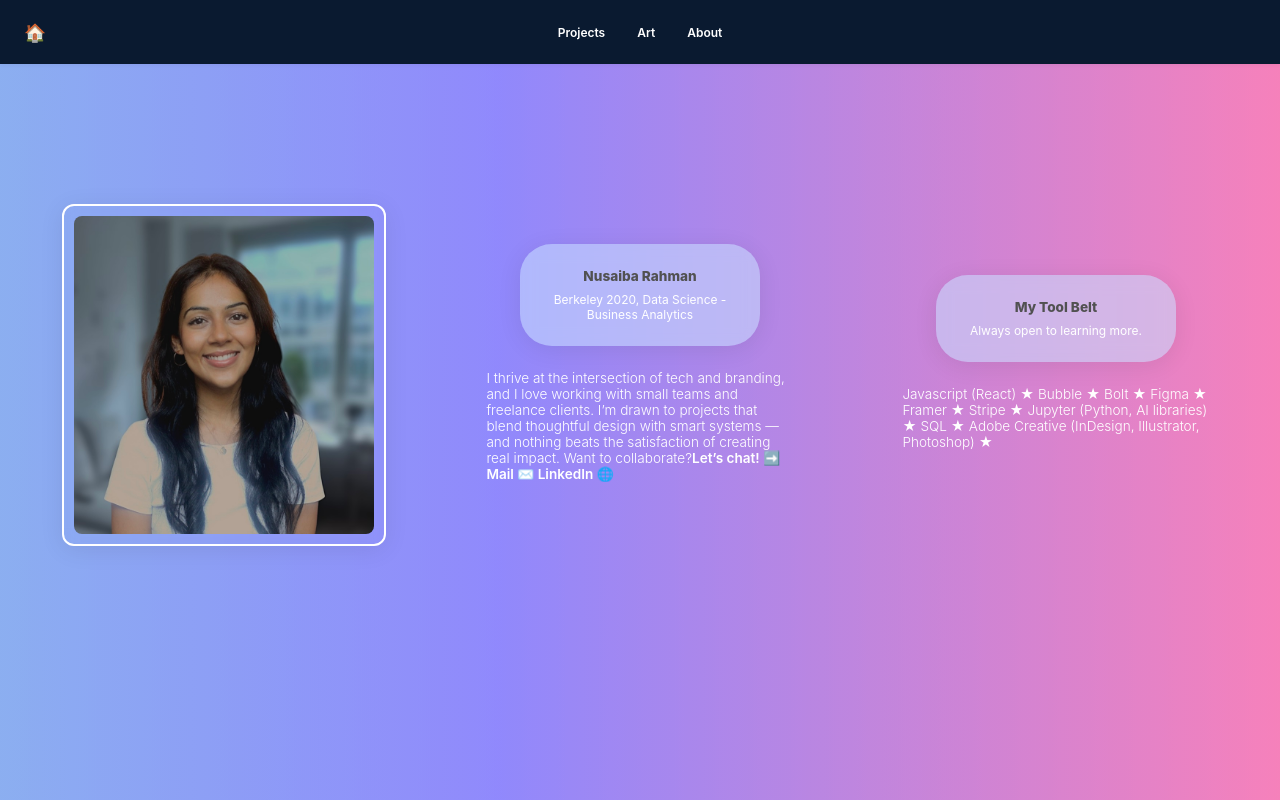
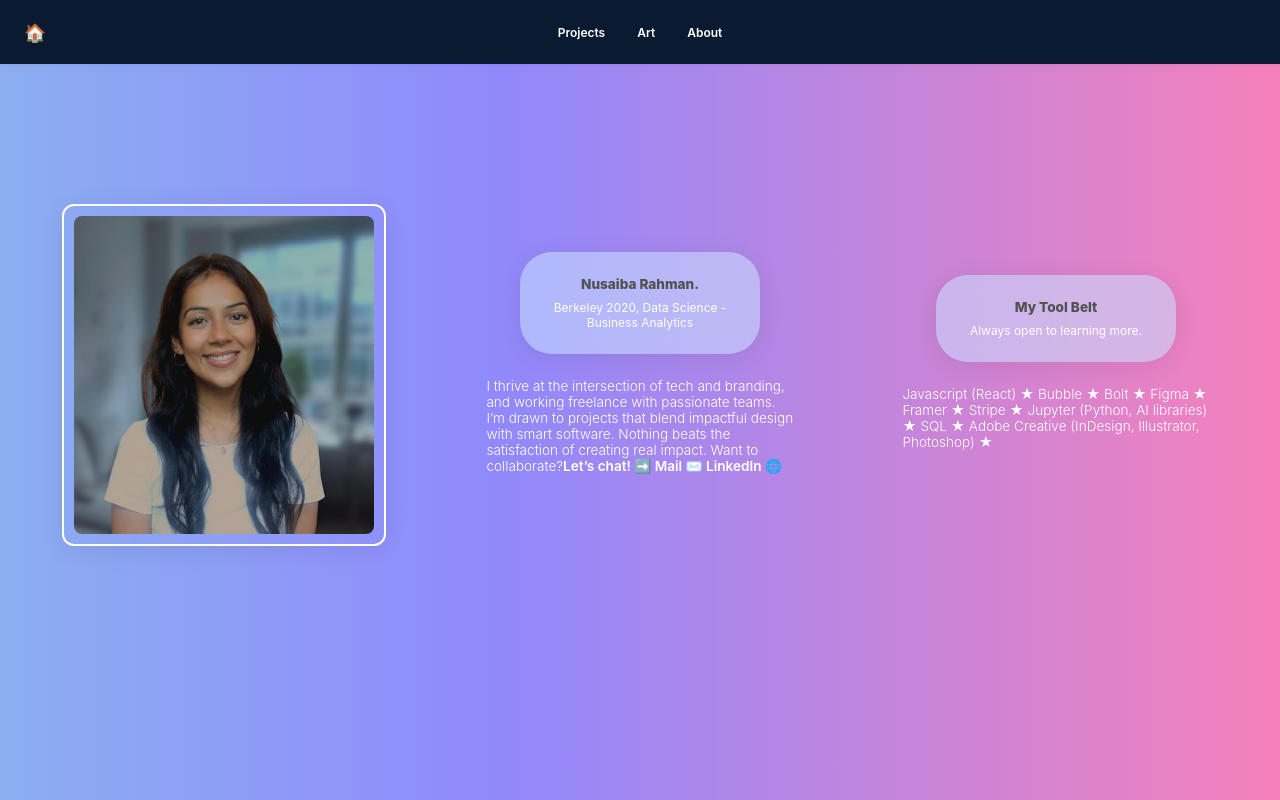
Before and after one commit to nusaibatron/design-portfolio, a Next.js app: page /about in a window 1280 px wide. Built offline with nearby package versions, Linux system fonts and the light colour scheme.

Commit message:
name mobile

```diff
--- a/app/about/page.jsx
+++ b/app/about/page.jsx
@@ -2,7 +2,7 @@
 
 import { useEffect, useState } from "react";
 
-export default function ProjectsPage() {
+export default function AboutPage() {
   const [isMobile, setIsMobile] = useState(false);
 
   useEffect(() => {
@@ -22,6 +22,8 @@ export default function ProjectsPage() {
   const containerStyle = isMobile
     ? { display: "flex", flexDirection: "column", gap: "5rem", width: "100%" }
     : { display: "grid", gridTemplateColumns: "repeat(3, 1fr)", gap: "2rem" };
+
+  const nameText = isMobile ? "Nusaiba Rahman" : "Nusaiba Rahman.";
 
   return (
     <div
@@ -79,7 +81,7 @@ export default function ProjectsPage() {
             margin: "0 auto",
           }}
         >
-          Nusaiba Rahman
+          {nameText}
           <div
             style={{
               fontSize: "0.75rem",
@@ -103,7 +105,7 @@ export default function ProjectsPage() {
             margin: "0 auto",
           }}
         >
-I thrive at the intersection of tech and branding, and I love working with small teams and freelance clients. I’m drawn to projects that blend thoughtful design with smart systems — and nothing beats the satisfaction of creating real impact. Want to collaborate?
+I thrive at the intersection of tech and branding, and working freelance with passionate teams. I’m drawn to projects that blend impactful design with smart software. Nothing beats the satisfaction of creating real impact. Want to collaborate?
 <a href="mailto:nusaiba@berkeley.edu" style={{ textDecoration: 'none', color: 'inherit',           fontWeight: 600,
  }}>Let’s chat! ➡️  Mail ✉️   </a>
 <a href="https://www.linkedin.com/in/nusaiba-rahman/" style={{ textDecoration: 'none', color: 'inherit', fontWeight: 600}}> LinkedIn 🌐 </a>
--- a/app/art/page.jsx
+++ b/app/art/page.jsx
@@ -1,4 +1,4 @@
-export default function ProjectsPage() {
+export default function ArtPage() {
   return <h1 style={{ padding: "2rem", color: "white", fontWeight: 300,
           fontSize: "0.85rem"}}>Under construction 👷‍♀️</h1>;
 }
--- a/app/projects/page.jsx
+++ b/app/projects/page.jsx
@@ -10,7 +10,6 @@ export default function ProjectsPage() {
     const handleResize = () => {
           console.log("Window width:", window.innerWidth); // Log the current window width
 
-      // setIsMobile(window.innerWidth <= 900);
     };
 
     handleResize(); // Set initial state
```
Lines whose indentation alone changed are shown as unchanged.
